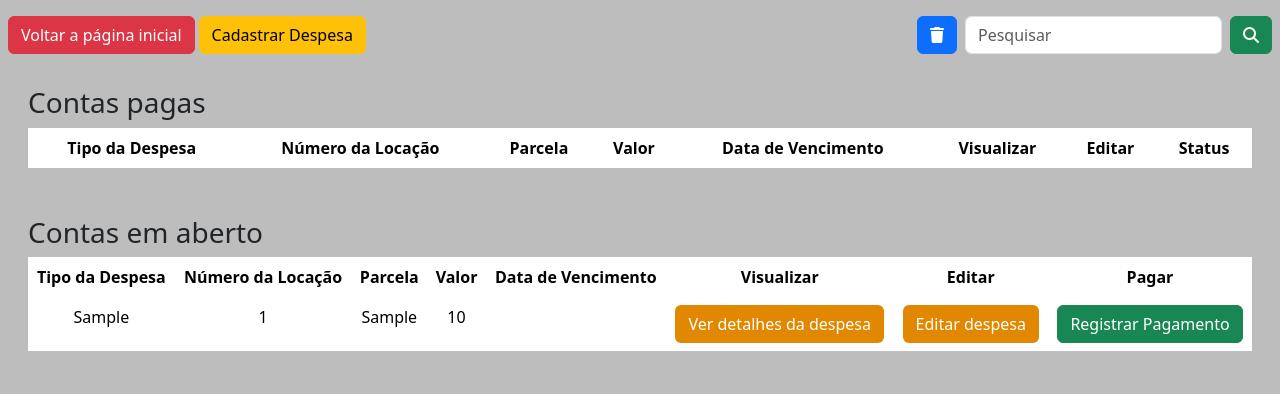
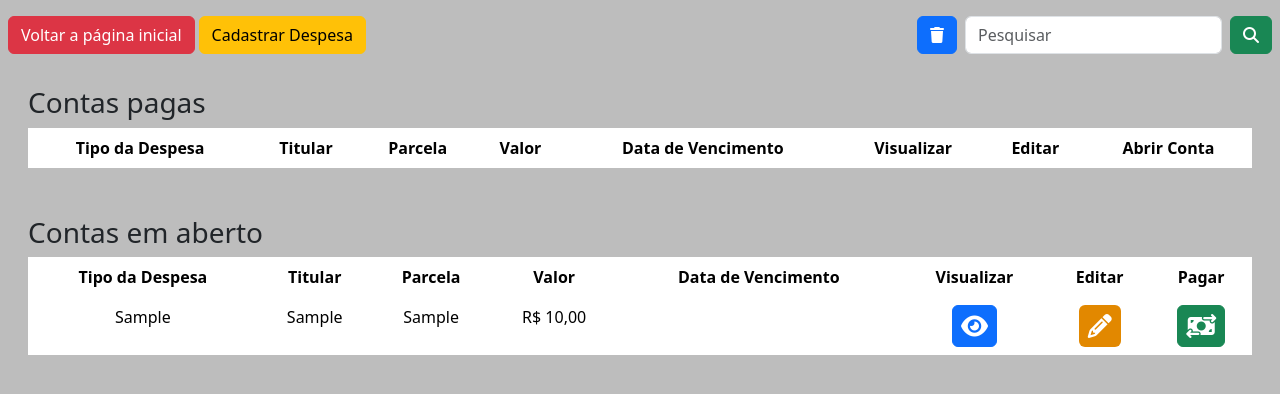
Before and after one commit to kalkslucas/controle-locacao, a PHP site: page /visualizar-despesas.php in a window 1280 px wide. Shown: the part 140-534 px from the top of the page. Run offline with PHP 8.4, Linux system fonts and the light colour scheme; the visitor is signed in with stand-in values (Sample User, id 1); tables that the repository leaves empty or names only in its code hold one stand-in row (values such as "Sample post"); lists and menus that the app fills with data are empty; some libraries are stand-ins or nearby versions.

Commit message:
upgrade: estilização com ícones em visualizar despesa

```diff
--- a/ver-despesa.php
+++ b/ver-despesa.php
@@ -131,7 +131,7 @@ $linha = $consulta->fetch(PDO::FETCH_ASSOC);
                       <td>
                         <label id="valor_mes">
                           Valor da conta
-                          <input id="valor_mes" name="valor_mes" class="form-control" type="text" value="<?= $linha['valor_mes'] ?>" aria-label="<?= $linha['valor_mes'] ?>"disabled readonly>
+                          <input id="valor_mes" name="valor_mes" class="form-control" type="text" value="<?= "R$ " . number_format($linha['valor_mes'], 2, ",",".") ?>" aria-label="<?= $linha['valor_mes'] ?>"disabled readonly>
                         </label>
                       </td>
                       <td>
--- a/visualizar-despesas.php
+++ b/visualizar-despesas.php
@@ -79,13 +79,13 @@ if(isset($_SESSION['idusuario']) && !empty( $_SESSION['idusuario'] )):
                     <thead>
                       <tr class='text-center'>
                         <th>Tipo da Despesa</th>
-                        <th>Número da Locação</th>
+                        <th>Titular</th>
                         <th>Parcela</th>
                         <th>Valor</th>
                         <th>Data de Vencimento</th>
                         <th>Visualizar</th>
                         <th>Editar</th>
-                        <th>Status</th>
+                        <th>Abrir Conta</th>
                       </tr>
                     </thead>
                     <tbody>";
@@ -100,16 +100,17 @@ if(isset($_SESSION['idusuario']) && !empty( $_SESSION['idusuario'] )):
               //execução da instrução sql
               $consulta = $conectar->query($sql);
               while ($linha = $consulta->fetch(PDO::FETCH_ASSOC)) {
+                $valor_mes = number_format($linha['valor_mes'], 2, ",", ".");
                 echo "
                         <tr class='text-center'>
                           <td>$linha[tipo_despesa]</td>
-                          <td>$linha[id_locacao]</td>
+                          <td>$linha[titular]</td>
                           <td>$linha[parcela]</td>
-                          <td>$linha[valor_mes]</td>
+                          <td>R$ $valor_mes</td>
                           <td>$linha[vencimento]</td>
-                          <td><a href='./ver-despesa.php?iddespesa=$linha[iddespesa]' class='btn btn-laranja'>Ver detalhes da despesa</a></td>
-                          <td><a href='./form-editar-despesa.php?iddespesa=$linha[iddespesa]' class='btn btn-laranja'>Editar despesa</a></td>
-                          <td><a href='./form-abrir-despesa.php?iddespesa=$linha[iddespesa]' class='btn btn-danger'>Retomar conta em aberto</a></td>
+                          <td><a href='./ver-despesa.php?iddespesa=$linha[iddespesa]' class='btn btn-primary p-2'><i class='fa-solid fa-eye fa-xl'></i></a></td>
+                          <td><a href='./form-editar-despesa.php?iddespesa=$linha[iddespesa]' class='btn btn-laranja p-2'><i class='fa-solid fa-pencil fa-xl'></i></a></td>
+                          <td><a href='./form-abrir-despesa.php?iddespesa=$linha[iddespesa]' class='btn btn-danger p-2'><i class='fa-solid fa-hand-holding-dollar fa-xl'></i></a></td>
                         </tr>
                 ";
               }
@@ -125,16 +126,17 @@ if(isset($_SESSION['idusuario']) && !empty( $_SESSION['idusuario'] )):
               $consulta->bindParam(":filtrar", $filtrar, PDO::PARAM_STR);
               $consulta->execute();
               while ($linha = $consulta->fetch(PDO::FETCH_ASSOC)) {
+                $valor_mes = number_format($linha['valor_mes'], 2, ",", ".");
                 echo "
                         <tr class='text-center'>
                           <td>$linha[tipo_despesa]</td>
-                          <td>$linha[id_locacao]</td>
+                          <td>$linha[titular]</td>
                           <td>$linha[parcela]</td>
-                          <td>$linha[valor_mes]</td>
+                          <td>R$ $valor_mes</td>
                           <td>$linha[vencimento]</td>
-                          <td><a href='./ver-despesa.php?iddespesa=$linha[iddespesa]' class='btn btn-laranja'>Ver detalhes da despesa</a></td>
-                          <td><a href='./form-editar-despesa.php?iddespesa=$linha[iddespesa]' class='btn btn-laranja'>Editar despesa</a></td>
-                          <td><a href='./form-abrir-despesa.php?iddespesa=$linha[iddespesa]' class='btn btn-danger'>Retomar conta em aberto</a></td>
+                          <td><a href='./ver-despesa.php?iddespesa=$linha[iddespesa]' class='btn btn-primary p-2'><i class='fa-solid fa-eye fa-xl'></i></a></td>
+                          <td><a href='./form-editar-despesa.php?iddespesa=$linha[iddespesa]' class='btn btn-laranja p-2'><i class='fa-solid fa-pencil fa-xl'></i></a></td>
+                          <td><a href='./form-abrir-despesa.php?iddespesa=$linha[iddespesa]' class='btn btn-danger p-2'><i class='fa-solid fa-hand-holding-dollar fa-xl'></i></a></td>
                         </tr>
                 ";
               }
@@ -164,7 +166,7 @@ if(isset($_SESSION['idusuario']) && !empty( $_SESSION['idusuario'] )):
                     <thead>
                       <tr class='text-center'>
                         <th>Tipo da Despesa</th>
-                        <th>Número da Locação</th>
+                        <th>Titular</th>
                         <th>Parcela</th>
                         <th>Valor</th>
                         <th>Data de Vencimento</th>
@@ -185,15 +187,16 @@ if(isset($_SESSION['idusuario']) && !empty( $_SESSION['idusuario'] )):
               //execução da instrução sql
               $consulta = $conectar->query($sql);
               while ($linha = $consulta->fetch(PDO::FETCH_ASSOC)) {
+                $valor_mes = number_format($linha['valor_mes'], 2, ",", ".");
                 echo "  <tr class='text-center'>
                           <td>$linha[tipo_despesa]</td>
-                          <td>$linha[id_locacao]</td>
+                          <td>$linha[titular]</td>
                           <td>$linha[parcela]</td>
-                          <td>$linha[valor_mes]</td>
+                          <td>R$ $valor_mes</td>
                           <td>$linha[vencimento]</td>
-                          <td><a href='./ver-despesa.php?iddespesa=$linha[iddespesa]' class='btn btn-laranja'>Ver detalhes da despesa</a></td>
-                          <td><a href='./form-editar-despesa.php?iddespesa=$linha[iddespesa]' class='btn btn-laranja'>Editar despesa</a></td>
-                          <td><a href='./form-pagar-despesa.php?iddespesa=$linha[iddespesa]' class='btn btn-success'>Registrar Pagamento</a></td>
+                          <td><a href='./ver-despesa.php?iddespesa=$linha[iddespesa]' class='btn btn-primary p-2'><i class='fa-solid fa-eye fa-xl'></i></a></td>
+                          <td><a href='./form-editar-despesa.php?iddespesa=$linha[iddespesa]' class='btn btn-laranja p-2'><i class='fa-solid fa-pencil fa-xl'></i></a></td>
+                          <td><a href='./form-pagar-despesa.php?iddespesa=$linha[iddespesa]' class='btn btn-success p-2'><i class='fa-solid fa-money-bill-transfer fa-xl'></i></a></td>
                         </tr>
                 ";
               }
@@ -209,16 +212,17 @@ if(isset($_SESSION['idusuario']) && !empty( $_SESSION['idusuario'] )):
               $consulta->bindParam(":filtrar", $filtrar, PDO::PARAM_STR);
               $consulta->execute();
               while ($linha = $consulta->fetch(PDO::FETCH_ASSOC)) {
+                $valor_mes = number_format($linha['valor_mes'], 2, ",", ".");
                 echo "
                         <tr class='text-center'>
                           <td>$linha[tipo_despesa]</td>
-                          <td>$linha[id_locacao]</td>
+                          <td>$linha[titular]</td>
                           <td>$linha[parcela]</td>
-                          <td>$linha[valor_mes]</td>
+                          <td>R$ $valor_mes</td>
                           <td>$linha[vencimento]</td>
-                          <td><a href='./ver-despesa.php?iddespesa=$linha[iddespesa]' class='btn btn-laranja'>Ver detalhes da despesa</a></td>
-                          <td><a href='./form-editar-despesa.php?iddespesa=$linha[iddespesa]' class='btn btn-laranja'>Editar despesa</a></td>
-                          <td><a href='./form-pagar-despesa.php?iddespesa=$linha[iddespesa]' class='btn btn-success'>Registrar Pagamento</a></td>
+                          <td><a href='./ver-despesa.php?iddespesa=$linha[iddespesa]' class='btn btn-primary p-2'><i class='fa-solid fa-eye fa-xl'></i></a></td>
+                          <td><a href='./form-editar-despesa.php?iddespesa=$linha[iddespesa]' class='btn btn-laranja p-2'><i class='fa-solid fa-pencil fa-xl'></i></a></td>
+                          <td><a href='./form-pagar-despesa.php?iddespesa=$linha[iddespesa]' class='btn btn-success p-2'><i class='fa-solid fa-money-bill-transfer fa-xl'></i></a></td>
                         </tr>
                 ";
               }
```
Also changed, not shown: cadastrarLocacao.php (+13 -3 lines), visualizar-despesas-locacao.php (+26 -22 lines).
